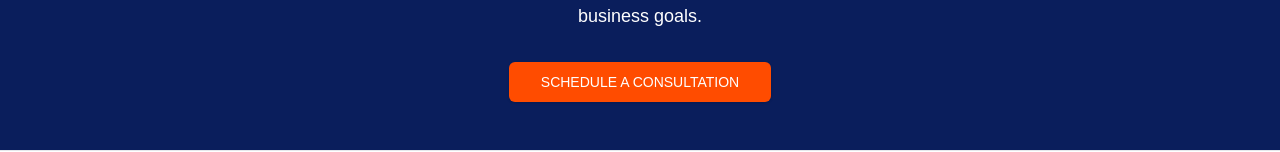
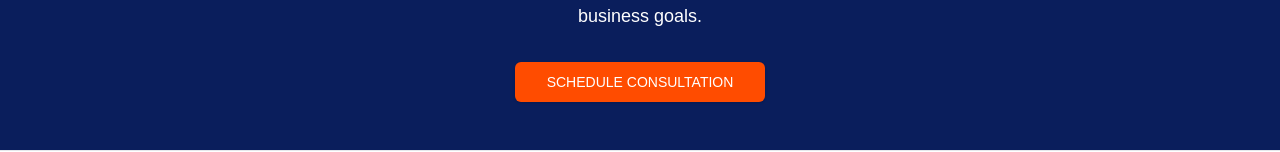
Before and after one commit to ArkaDutta-Maker/logic-cube, a Next.js app: page /about in a window 1280 px wide. Shown: the part 1917-2069 px from the top of the page. Built offline with nearby package versions, Linux system fonts and the light colour scheme.

Commit message:
Update page.tsx

```diff
--- a/app/about/page.tsx
+++ b/app/about/page.tsx
@@ -157,7 +157,7 @@ export default function AboutPage() {
             size="lg"
             className="bg-[#FF4C00] hover:bg-[#FF4C00]/90 text-white"
           >
-            SCHEDULE A CONSULTATION
+            SCHEDULE CONSULTATION
           </Button>
         </Link>
       </section>
```
